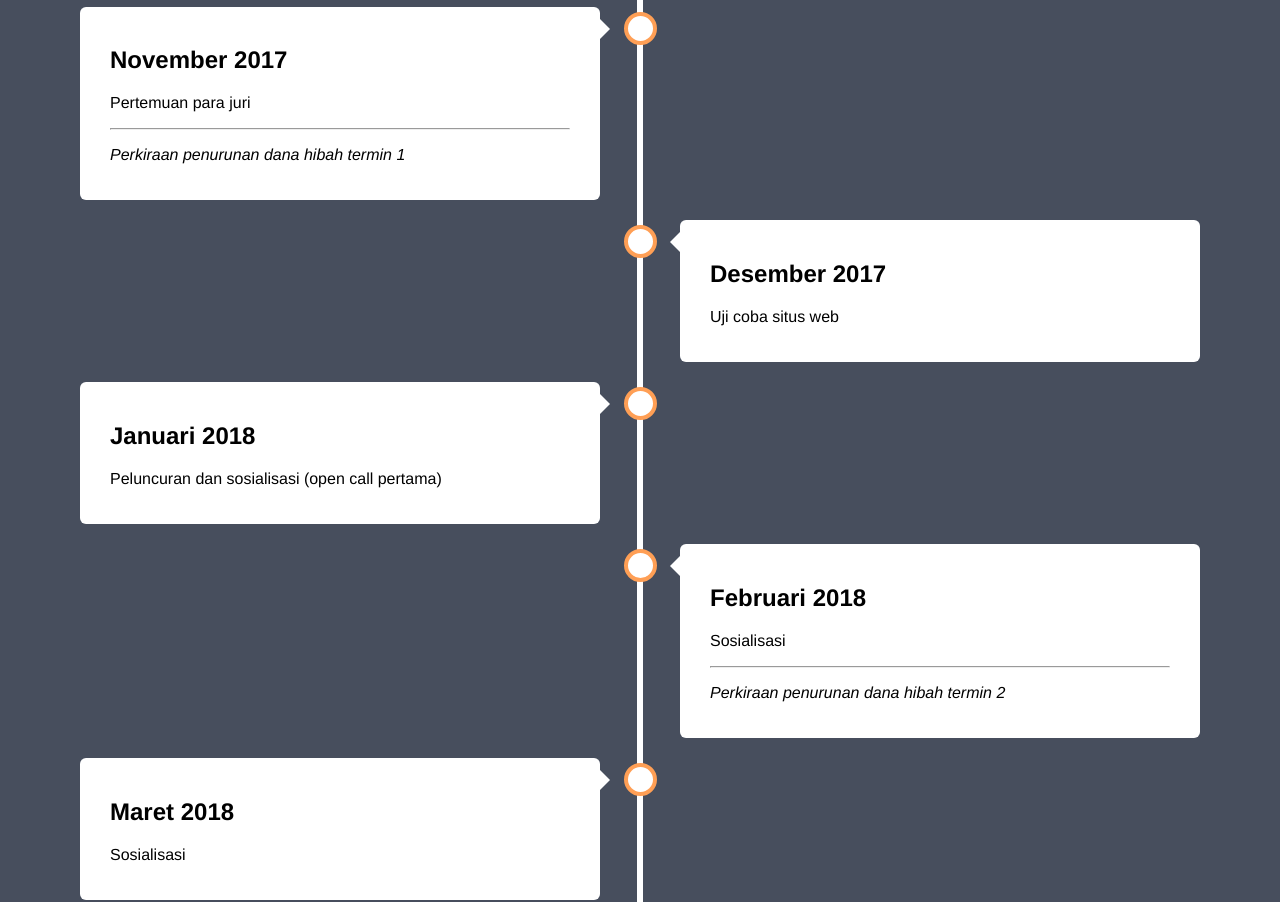
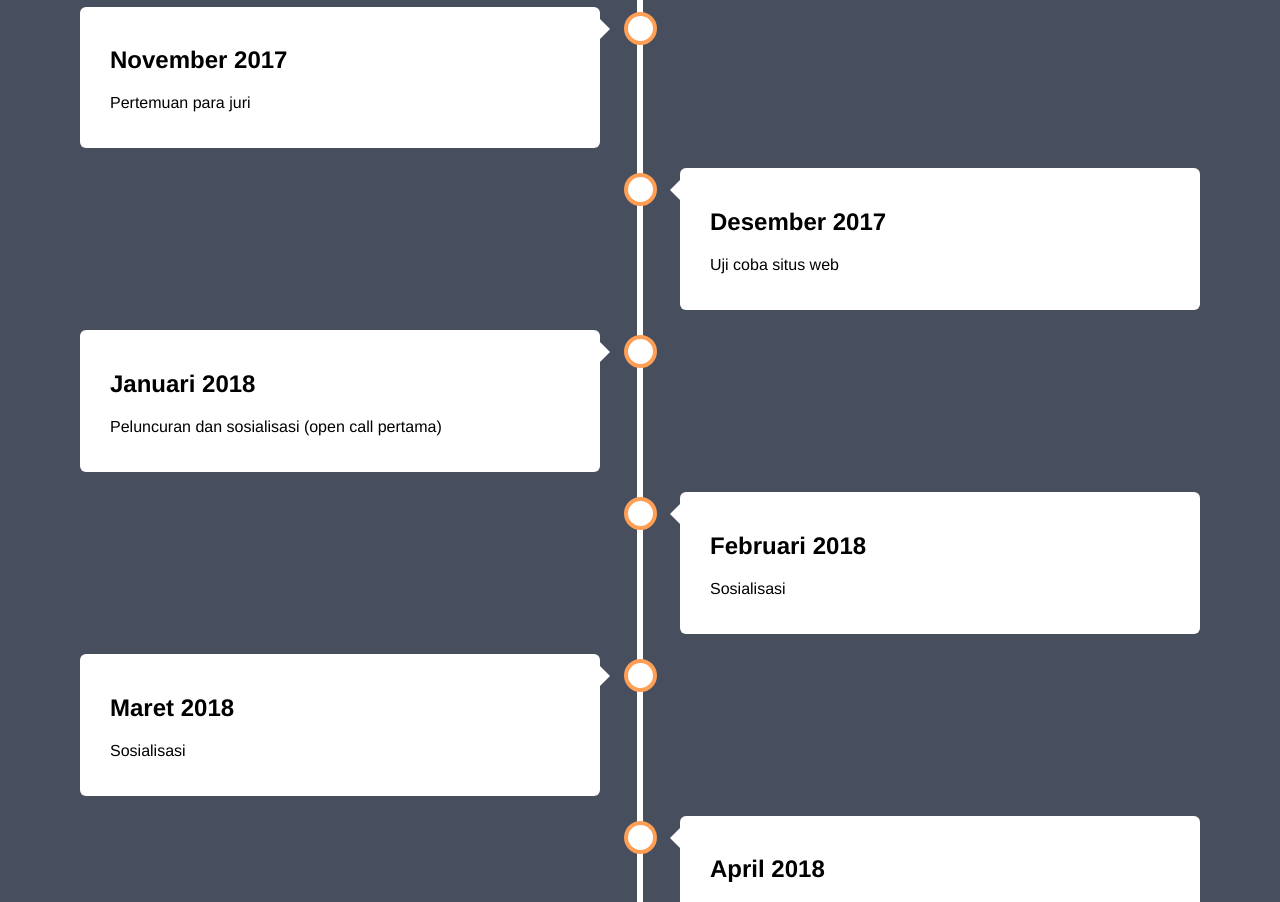
Before and after one commit to RioSatria/timelinecme, a plain HTML site: page index.html in a window 1280 px wide. Shown: the part 441-1343 px from the top of the page. Drawn offline with Linux system fonts and the light colour scheme.

Commit message:
remove sensitive information
commenting on the sensitive info so it won't show

```diff
--- a/index.html
+++ b/index.html
@@ -28,8 +28,8 @@
     <div class="content">
       <h2>November 2017</h2>
       <p>Pertemuan para juri</p>
-      <hr>
-      <p><i>Perkiraan penurunan dana hibah termin 1</i></p>
+      <!-- <hr>
+      <p><i>Perkiraan penurunan dana hibah termin 1</i></p> -->
     </div>
   </div>
   <div class="container right">
@@ -48,8 +48,8 @@
     <div class="content">
       <h2>Februari 2018</h2>
       <p>Sosialisasi</p>
-      <hr>
-      <p><i>Perkiraan penurunan dana hibah termin 2</i></p>
+      <!-- <hr>
+      <p><i>Perkiraan penurunan dana hibah termin 2</i></p> -->
     </div>
   </div>
   <div class="container left">
```
